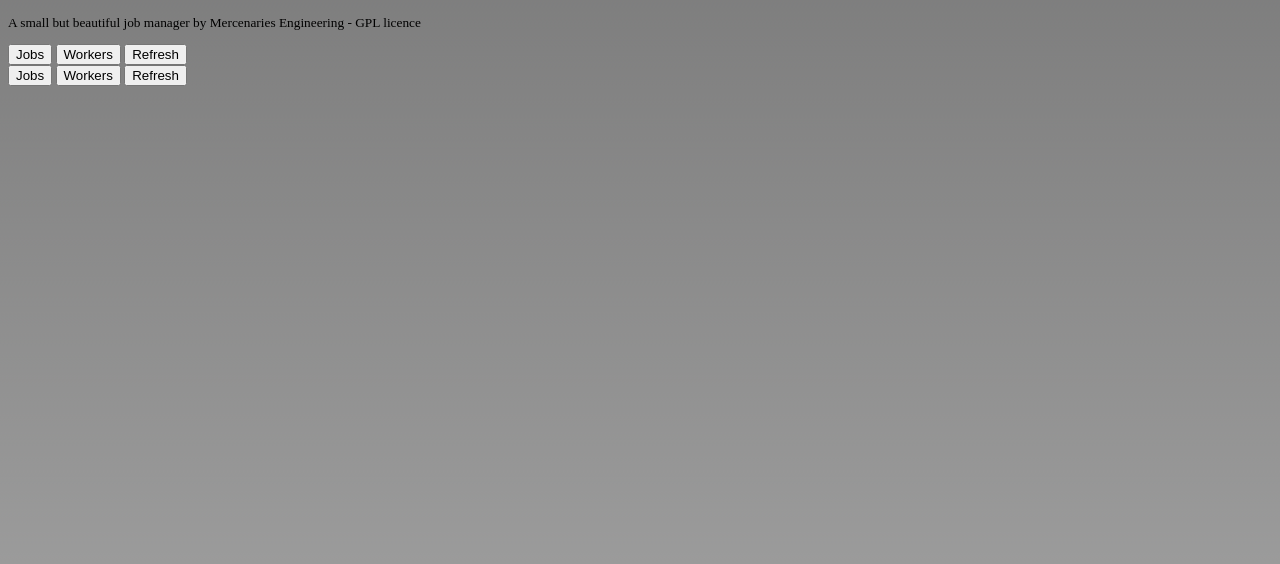
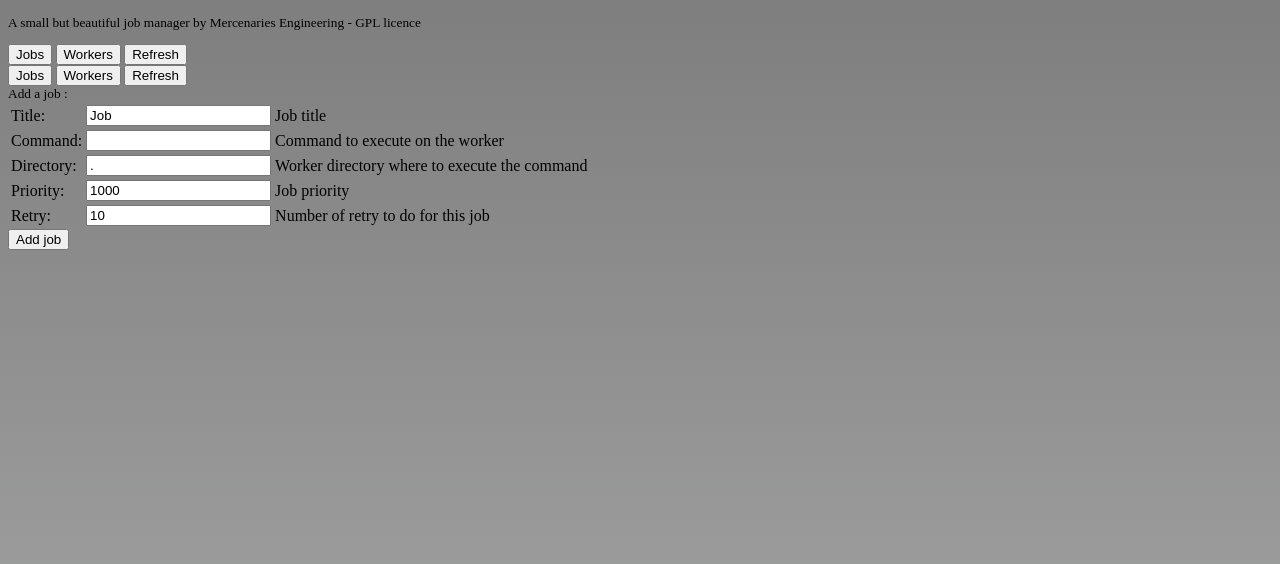
Before and after one commit to MercenariesEngineering/coalition, a plain HTML site: page trunk/public_html/index.html in a window 1280 px wide. Shown: the part 42-606 px from the top of the page. Drawn offline with Linux system fonts and the light colour scheme; no server answers.

Commit message:
ADDED : html form to add a job FIXED : catch error when the working directory doesn't exist

```diff
--- a/trunk/public_html/coalition.js
+++ b/trunk/public_html/coalition.js
@@ -7,7 +7,7 @@ var logId = 0;
 $(document).ready(function()
 {
 	xmlrpc = imprt("xmlrpc");
-	service = new xmlrpc.ServerProxy ("/xmlrpc", ["getjobs", "clearjobs", "clearjob", "getworkers", "clearworkers", "getlog"]);
+	service = new xmlrpc.ServerProxy ("/xmlrpc", ["getjobs", "clearjobs", "clearjob", "getworkers", "clearworkers", "getlog", "addjob"]);
 	timerCB ();
 });
 
@@ -123,3 +123,13 @@ function renderWorkers ()
 
 	page = "workers";
 }
+
+function addjob ()
+{
+	service.addjob($('#newjobtitle').attr("value"),
+		$('#newjobcmd').attr("value"),
+		$('#newjobdir').attr("value"),
+		$('#newjobpriority').attr("value"),
+		$('#newjobretry').attr("value"));
+	renderJobs ();
+}
--- a/trunk/public_html/index.html
+++ b/trunk/public_html/index.html
@@ -26,5 +26,33 @@
 <input type='button' name='refreshButton' value='Refresh' onclick='refresh()'>
 </div>
 
+
+<div id="addjob">
+Add a job :
+<table>
+<tr>
+<td>Title:</td><td><input type='edit' id='newjobtitle' value='Job'></td>
+<td>Job title</td>
+</tr>
+<tr>
+<td>Command:</td><td><input type='edit' id='newjobcmd' value=''></td>
+<td>Command to execute on the worker</td>
+</tr>
+<tr>
+<td>Directory:</td><td><input type='edit' id='newjobdir' value='.'></td>
+<td>Worker directory where to execute the command</td>
+</tr>
+<tr>
+<td>Priority:</td><td><input type='edit' id='newjobpriority' value='1000'></td>
+<td>Job priority</td>
+</tr>
+<tr>
+<td>Retry:</td><td><input type='edit' id='newjobretry' value='10'></td>
+<td>Number of retry to do for this job</td>
+</tr>
+</table>
+<input type='button' name='addjobButton' value='Add job' onclick='addjob()'>
+</div>
+
 </body>
 </html>
```
Also changed, not shown: 1 other file.
